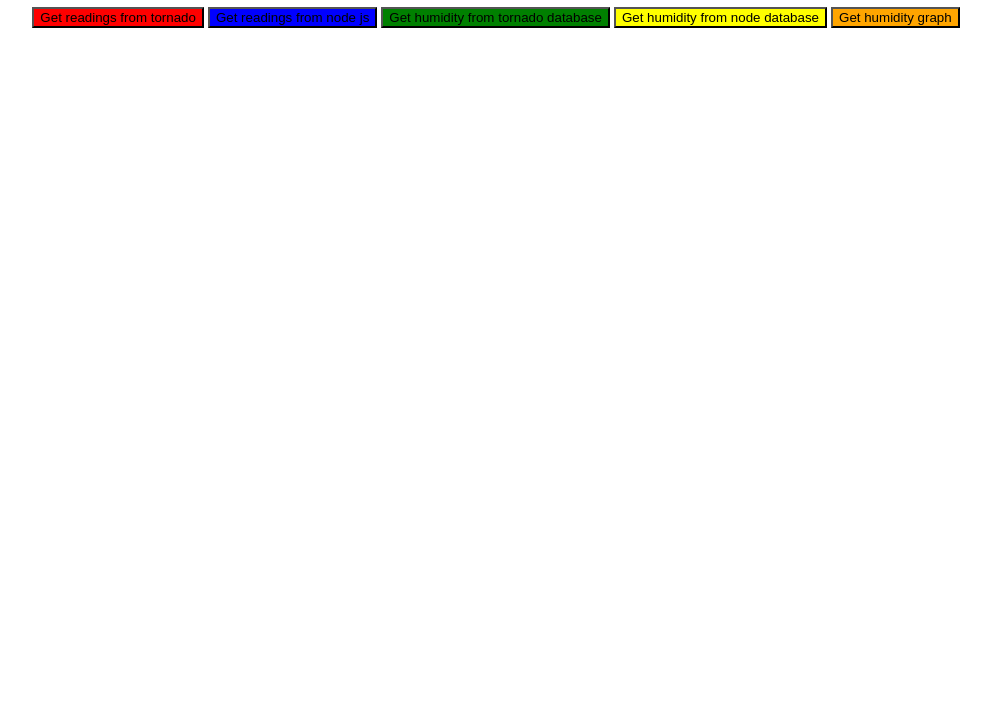
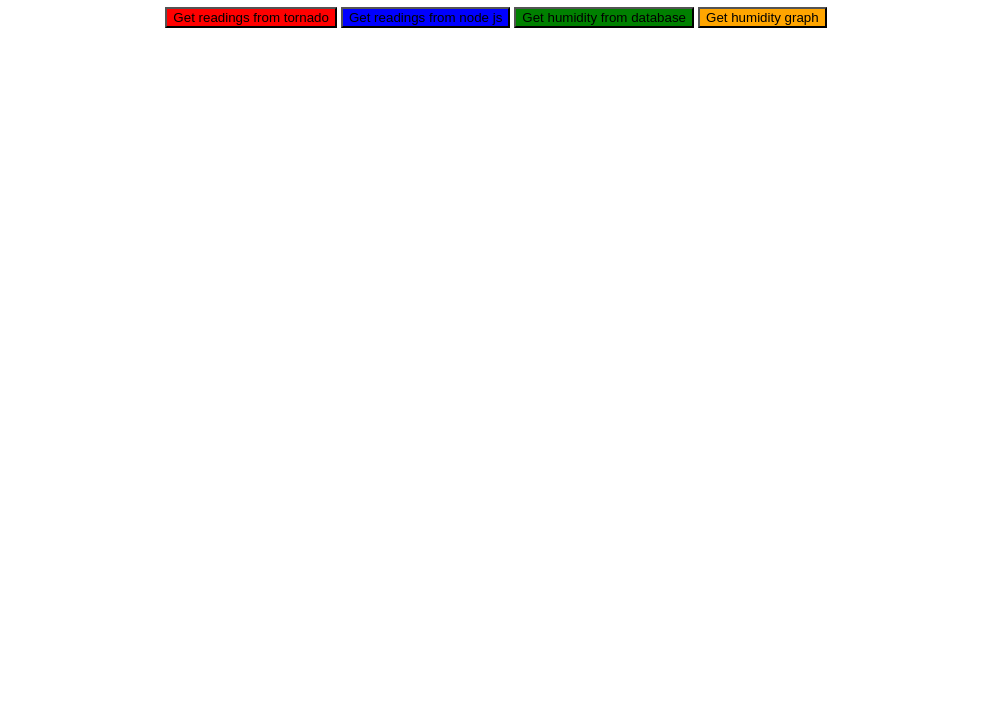
Before and after one commit to sanjuprakashk/Embedded-Interface-Design, a plain HTML site: page Project2/eid_project2.html in a window 1280 px wide. Shown: the part 73-800 px from the top of the page, without its empty margins (144-1135 px from the left). Drawn offline with nearby package versions, Linux system fonts and the light colour scheme.

Commit message:
Button modification

```diff
--- a/Project2/eid_project2.html
+++ b/Project2/eid_project2.html
@@ -366,11 +366,7 @@ eid_project2.html: This file contains the code that spawns the html page for pro
             console.log("Connection tornado not established");
             alert("Connection to tornado not established");
           }
-        });
 
-        // callback function for when button 4 is pressed
-        $("#button4").click(function(evt) {
-          console.log("Button4");
           if(nodeConnected == 1) {
             nodeDbStartTime = new Date();
             sentMsgNode = "getHumFromNodeDatabase";
@@ -382,8 +378,9 @@ eid_project2.html: This file contains the code that spawns the html page for pro
           }
         });
 
-         $("#button5").click(function(evt) {
-          console.log("Button5");
+
+         $("#button4").click(function(evt) {
+          console.log("Button4");
           if(tornadoConnected == 1) {
             sentMsg = "getHumGraph";
             ws.send('Get humidity from tornado');
@@ -415,9 +412,8 @@ eid_project2.html: This file contains the code that spawns the html page for pro
     <!-- buttons for project 2 functionality -->
     <button id="button1" value="button1" style="background-color:red">Get readings from tornado</button>
     <button id="button2" value="button2" style="background-color:blue">Get readings from node js</button>
-    <button id="button3" value="button3" style="background-color:green">Get humidity from tornado database</button>
-    <button id="button4" value="button4" style="background-color:yellow">Get humidity from node database</button>
-    <button id="button5" value="button5" style="background-color:orange">Get humidity graph</button>
+    <button id="button3" value="button3" style="background-color:green">Get humidity from database</button>
+    <button id="button4" value="button4" style="background-color:orange">Get humidity graph</button>
 
     <script src="https://canvasjs.com/assets/script/canvasjs.min.js"></script>
 
```
